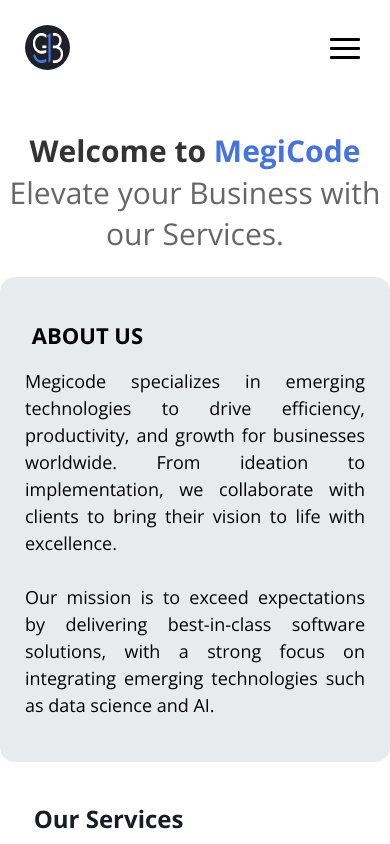
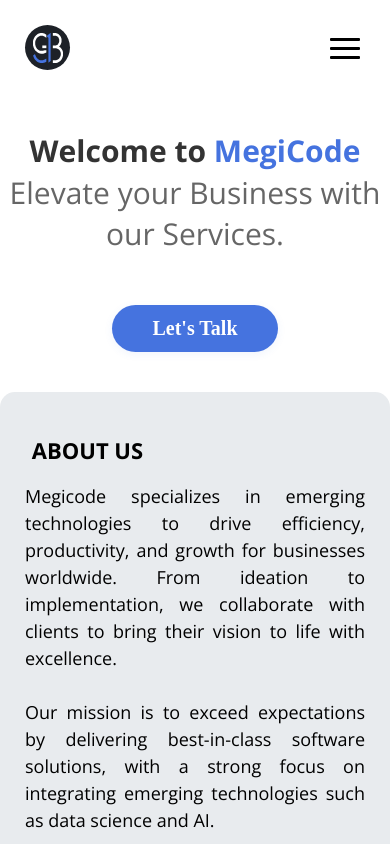
Before and after one commit to ghulam-mujtaba5/megicode, a Next.js app: page / in a window 390 px wide. Shown: the top 844 px of the page. Built offline with nearby package versions, Linux system fonts and the light colour scheme.

Commit message:
feat: Add Let's Talk button component and styles for light and dark modes; update AboutMeSection to include the button

```diff
--- a/components/AboutMeCompany/AboutMeSectionLight.tsx
+++ b/components/AboutMeCompany/AboutMeSectionLight.tsx
@@ -46,6 +46,7 @@
 // export default AboutMeSection;
 "use client";
 import React, { useMemo } from 'react';
+import LetsTalkButton from '../CTA/LetsTalkButton';
 import { useTheme } from '../../context/ThemeContext';
 import { motion } from 'framer-motion';
 import commonStyles from './AboutMeSectionCommon.module.css';
@@ -78,6 +79,8 @@
   );
 
   return (
+    <>
+      <LetsTalkButton />
       <motion.div
         className={containerClass}
         initial={{ opacity: 0, y: 50 }}
@@ -105,6 +108,7 @@
           </motion.p>
         </div>
       </motion.div>
+    </>
   );
 };
 
--- /dev/null
+++ b/components/CTA/LetsTalkButton.tsx
@@ -0,0 +1,26 @@
+"use client";
+import React from "react";
+import styles from "./LetsTalkButtonCommon.module.css";
+import lightStyles from "./LetsTalkButtonLight.module.css";
+import darkStyles from "./LetsTalkButtonDark.module.css";
+import { useTheme } from "../../context/ThemeContext";
+
+const LetsTalkButton = ({ className = "", containerClassName = "" }) => {
+  const { theme } = useTheme();
+  const themeStyles = theme === "dark" ? darkStyles : lightStyles;
+
+  return (
+    <div className={`${styles.ctaButtonRow} ${containerClassName}`}>
+      <a
+        href="/contact"
+        className={`${styles.ctaButton} ${themeStyles.ctaButton} ${className}`}
+        aria-label="Let's Talk"
+        tabIndex={0}
+      >
+        Let's Talk
+      </a>
+    </div>
+  );
+};
+
+export default LetsTalkButton;
--- /dev/null
+++ b/components/CTA/LetsTalkButtonCommon.module.css
@@ -0,0 +1,43 @@
+/* Row container for centering the button */
+.ctaButtonRow {
+  width: 100%;
+  display: flex;
+  justify-content: center;
+  align-items: center;
+  margin-bottom: 2.5rem;
+}
+
+@media (max-width: 768px) {
+  .ctaButtonRow {
+    justify-content: center;
+    padding-left: 0;
+  }
+}
+@media (max-width: 768px) {
+  .ctaButton {
+    display: block;
+    margin-left: auto;
+    margin-right: auto;
+    text-align: center;
+  }
+}
+/* Common styles for Let's Talk CTA button */
+.ctaButton {
+  display: inline-block;
+  margin-top: 2.5rem;
+  padding: 0.75rem 2.5rem;
+  font-size: 1.25rem;
+  font-weight: 600;
+  border: none;
+  border-radius: 2rem;
+  cursor: pointer;
+  text-align: center;
+  text-decoration: none;
+  transition: background 0.2s, color 0.2s, transform 0.2s;
+  box-shadow: 0 2px 8px rgba(69, 115, 223, 0.08);
+  outline: none;
+}
+.ctaButton:focus {
+  outline: 2px solid #4573df;
+  outline-offset: 2px;
+}
--- /dev/null
+++ b/components/CTA/LetsTalkButtonDark.module.css
@@ -0,0 +1,10 @@
+/* Dark mode styles for Let's Talk CTA button */
+.ctaButton {
+  background: #2d4fa2;
+  color: #fff;
+}
+.ctaButton:hover, .ctaButton:focus {
+  background: #4573df;
+  color: #fff;
+  transform: translateY(-2px) scale(1.04);
+}
--- /dev/null
+++ b/components/CTA/LetsTalkButtonLight.module.css
@@ -0,0 +1,10 @@
+/* Light mode styles for Let's Talk CTA button */
+.ctaButton {
+  background: #4573df;
+  color: #fff;
+}
+.ctaButton:hover, .ctaButton:focus {
+  background: #2d4fa2;
+  color: #fff;
+  transform: translateY(-2px) scale(1.04);
+}
--- a/components/welcomeCompany/welcomeCommon.module.css
+++ b/components/welcomeCompany/welcomeCommon.module.css
@@ -14,6 +14,11 @@
 .textContainer {
   width: 45%; /* Take full width */
   position: relative; /* Relative positioning to control absolute child elements */
+  z-index: 20;
+/* Ensure CTA button is always visible and not overlapped by animation */
+.ctaButton {
+  z-index: 30;
+}
   min-height: 300px; /* Adjust this value to ensure space for animations */
 }
 
```
Lines whose indentation alone changed are shown as unchanged.
